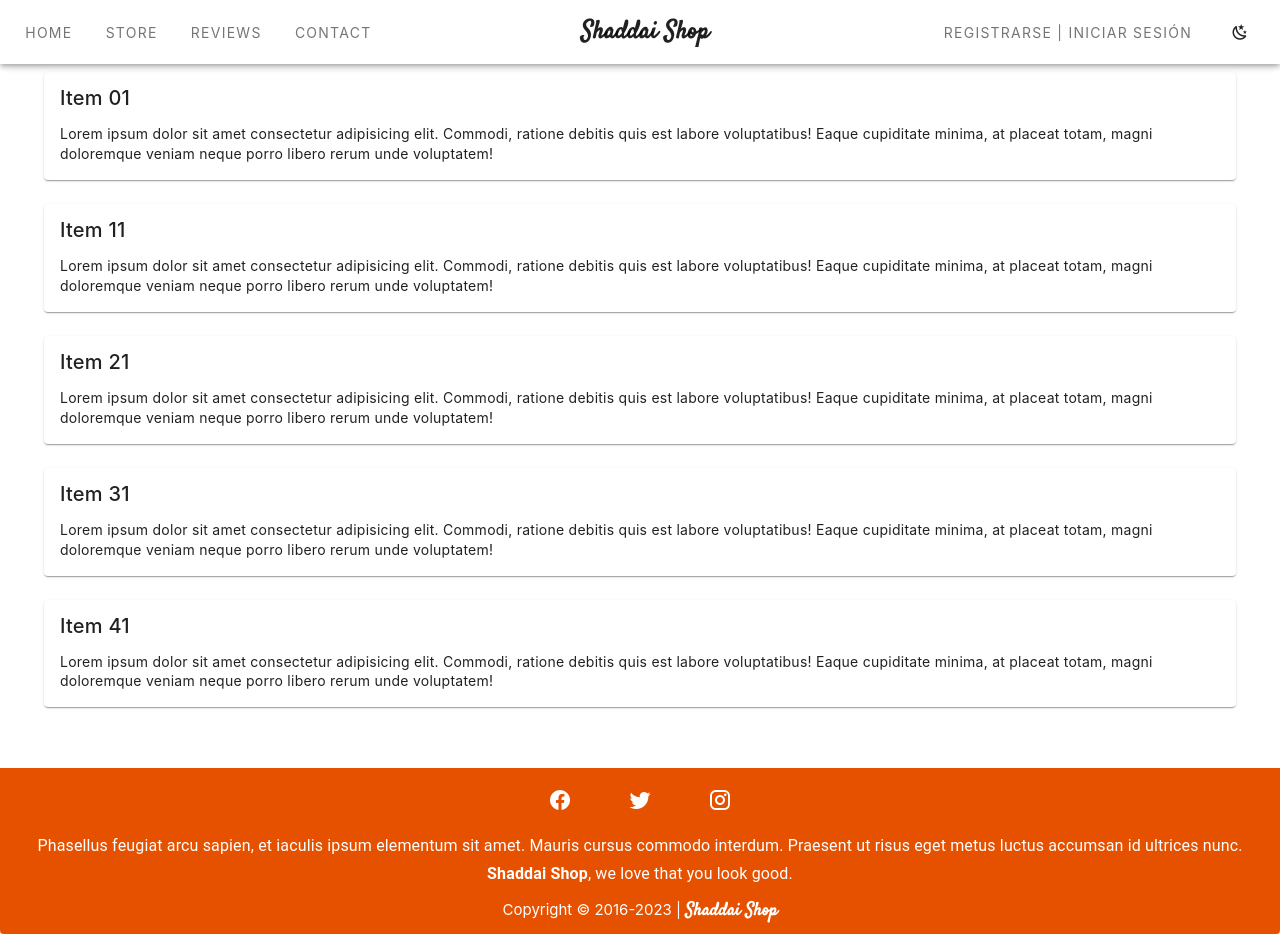
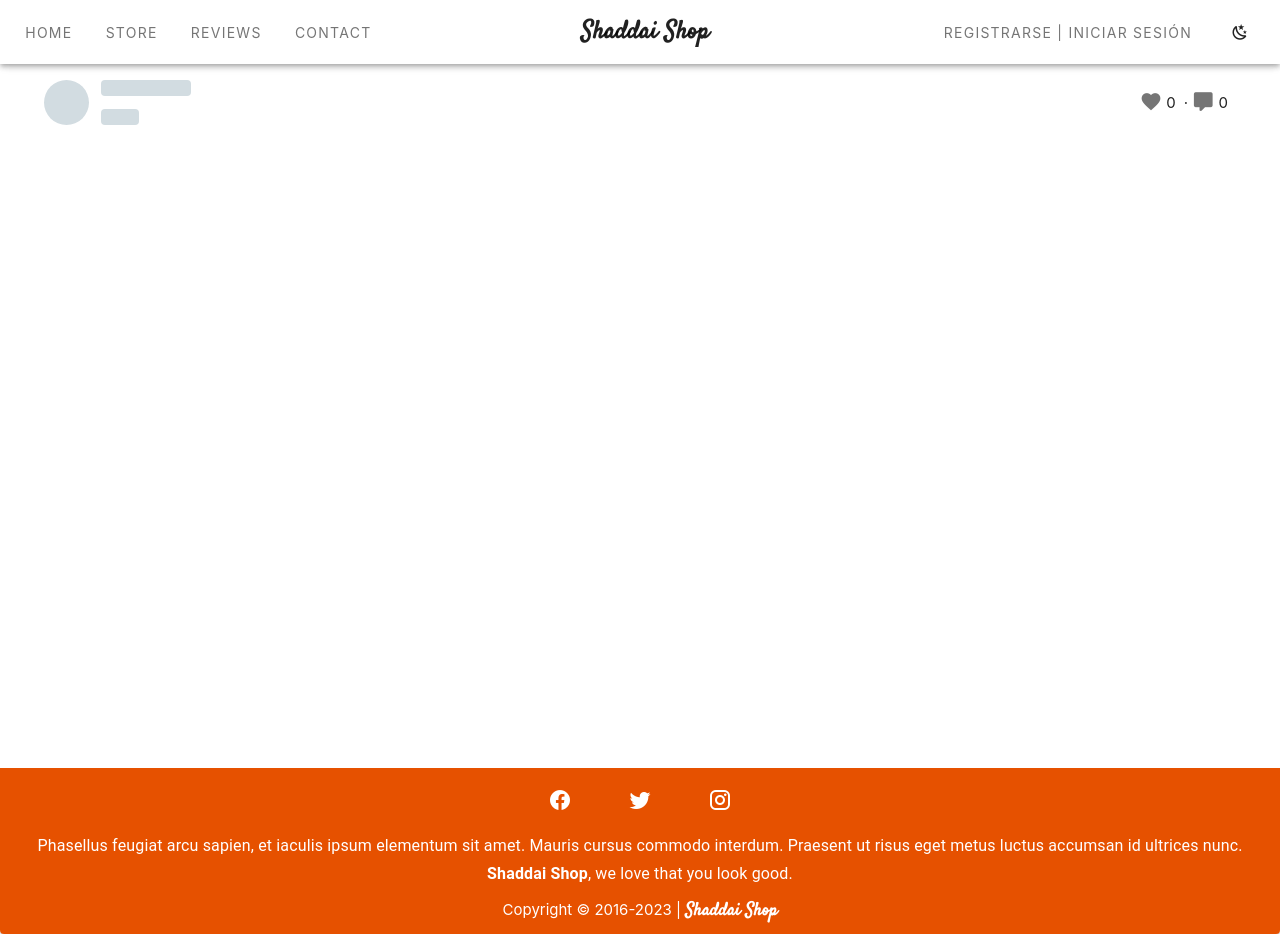
Before and after one commit to danielmen-mx/cupboard, a Vue app: page /test in a window 1280 px wide. Built offline with nearby package versions, Linux system fonts and the light colour scheme.

Commit message:
#comment testing skeleton

```diff
--- a/src/components/Common/Test.vue
+++ b/src/components/Common/Test.vue
@@ -1,16 +1,19 @@
 <template>
-  <v-data-iterator :items="items" :page="page">
-    <template v-slot:default="{ items }">
-      <template
-        v-for="(item, i) in items"
-        :key="i"
-      >
-        <v-card v-bind="item.raw"></v-card>
-
-        <br>
-      </template>
-    </template>
-  </v-data-iterator>
+  <div class="d-flex">
+    <v-avatar class="skeleton my-2 mr-2" size="45" height="5vh"></v-avatar>
+    <div class="d-flex flex-column justify-space-between">
+      <v-sheet class="skeleton rounded ma-1 pa-1 mt-2" height="2vh" width="7vw"></v-sheet>
+      <v-sheet class="skeleton rounded ma-1 pa-1 mb-2" height="2vh" width="3vw"></v-sheet>
+    </div>
+    <v-spacer></v-spacer>
+    <div class="d-flex align-center justify-center">
+      <v-icon class="me-1" icon="mdi-heart" color="grey-darken-1"></v-icon>
+      <span class="me-2" color="grey-darken-1">0</span>
+      <span class="me-1" color="grey-darken-1">·</span>
+      <v-icon class="me-1" icon="mdi-comment" color="grey-darken-1"></v-icon>
+      <span class="subheading me-2">0</span>
+    </div>
+  </div>
 </template>
 <script>
 export default {
```
